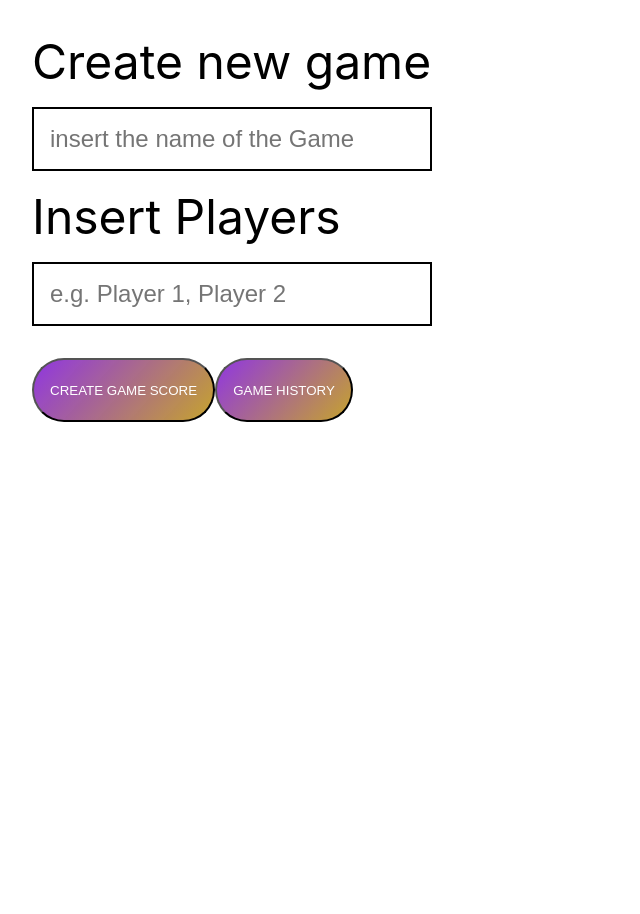
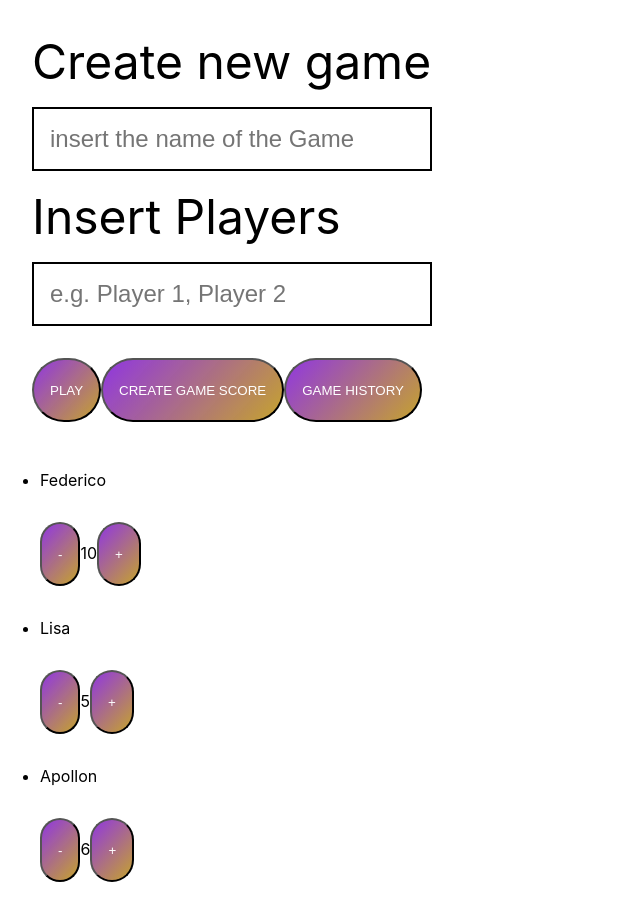
Before and after one commit to Apollon-Kelenc/score-keeper-app, a Next.js app: page / in a window 1280 px wide. Shown: the whole page, without its empty margins (0-640 px from the left). Before the commit the page ends 800 px from the top, so only its background shows below. Built offline with nearby package versions, Linux system fonts and the light colour scheme.

Commit message:
add game site

```diff
--- a/components/CreateGame.js
+++ b/components/CreateGame.js
@@ -25,6 +25,7 @@ export default function CreateGame() {
           value=""
           onChange={() => {}}
         />
+        <Button description="Play" />
         <Button description="Create game score" />
         <Button description="Game History" />
       </form>
--- a/pages/game.js
+++ b/pages/game.js
@@ -0,0 +1,27 @@
+import { Button } from "../components/Button";
+
+export default function Newgame({ gameName, players, id }) {
+  return (
+    <>
+      <h2>{gameName}</h2>
+      <section>
+        <ul>
+          <li>
+            <p>Federico</p>
+            <Button description="-" />
+            10
+            <Button description="+" />
+          </li>
+          <li>
+            <p>Lisa</p>
+            <Button description="-" />5<Button description="+" />
+          </li>
+          <li>
+            <p>Apollon</p>
+            <Button description="-" />6<Button description="+" />
+          </li>
+        </ul>
+      </section>
+    </>
+  );
+}
--- a/pages/index.js
+++ b/pages/index.js
@@ -1,5 +1,6 @@
 import Head from "next/head";
 import CreateGame from "../components/CreateGame";
+import Newgame from "./game";
 
 export default function Home() {
   return (
@@ -12,6 +13,7 @@ export default function Home() {
 
       <main>
         <CreateGame />
+        <Newgame />
       </main>
     </div>
   );
```
